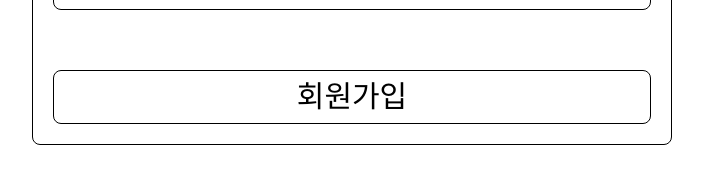
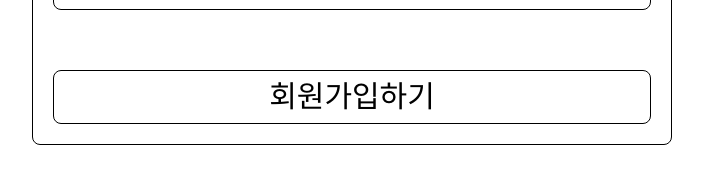
Before and after one commit to parkgunwook0617/AHubFE, a React (Vite) app: page /register in a window 1280 px wide. Shown: the part 526-700 px from the top of the page, without its empty margins (288-991 px from the left). Built offline with nearby package versions, Linux system fonts and the light colour scheme; a web font is replaced by a local one.

Commit message:
[feat]: Vercel Test

```diff
--- a/src/auth/Register.tsx
+++ b/src/auth/Register.tsx
@@ -33,7 +33,7 @@ const Register = () => {
                     <div className="text-3xl">비밀번호 확인</div>
                     <input className="border-1 rounded-lg" type="password" value={checkpassword} onChange={e => setCheckpassword(e.target.value)}></input>
                     {password !== checkpassword && checkpassword.length !== 0 && <div className="text-red-500">비밀번호가 일치하지 않습니다.</div>}
-                    <button className="border-1 rounded-lg p-2 text-3xl mt-5" onClick={handleRegister}>회원가입</button>
+                    <button className="border-1 rounded-lg p-2 text-3xl mt-5" onClick={handleRegister}>회원가입하기</button>
                 </div>
             </div>
         </div>
```
